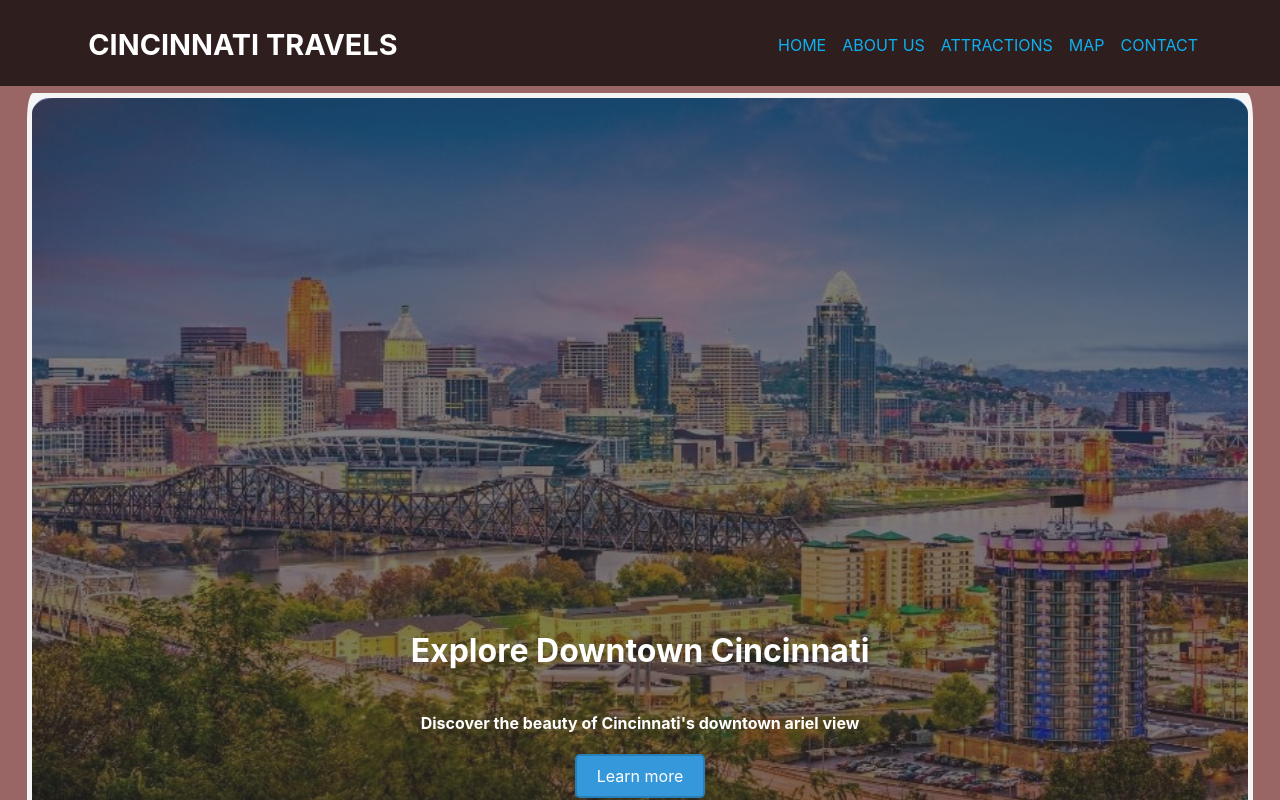
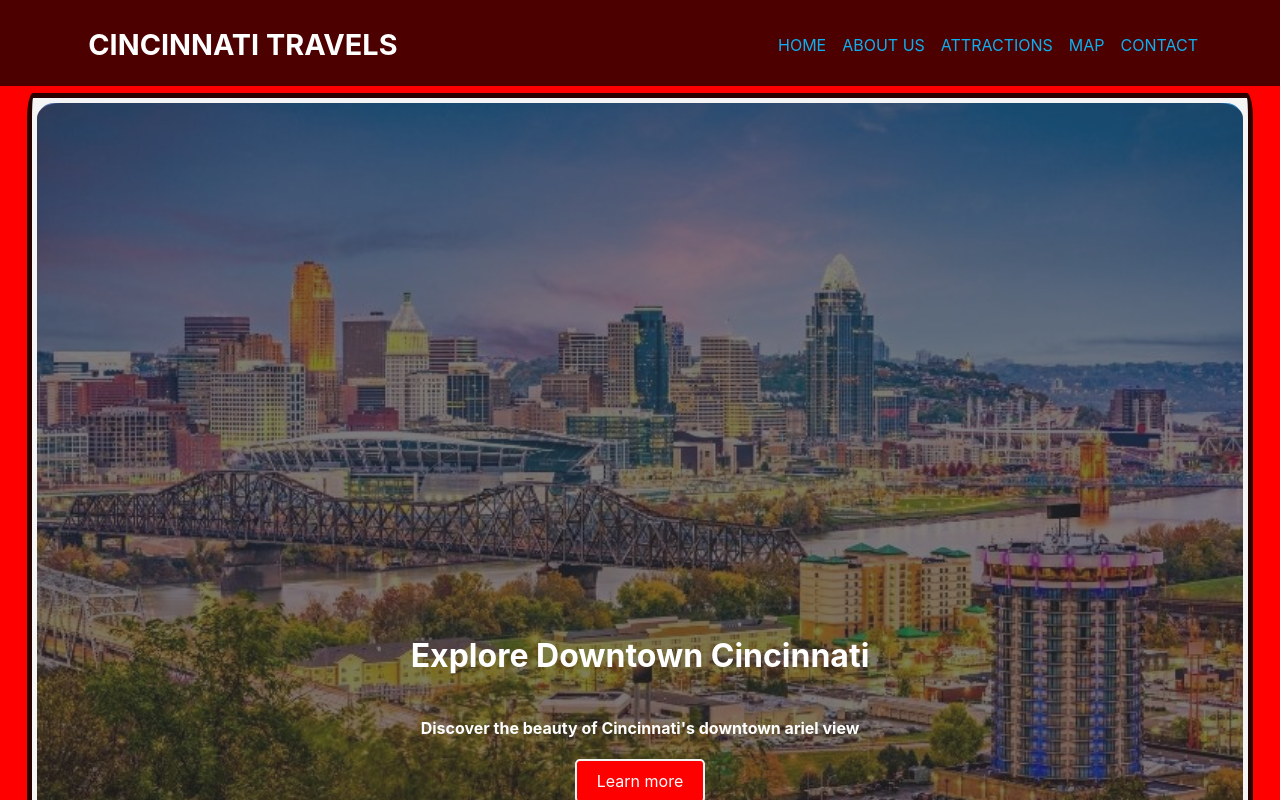
Before and after one commit to BenjaminMcQueen/capstone, a React (Create React App) app: page / in a window 1280 px wide. Shown: the top 800 px of the page. Built offline with nearby package versions, Linux system fonts and the light colour scheme; some icons are missing.

Commit message:
small CSS changes

```diff
--- a/src/App.css
+++ b/src/App.css
@@ -5,6 +5,7 @@
   border-radius: 0.5%;
   padding: 5px;
   margin-bottom: 20px;
+  border: solid 5px #280000;
 }
 
 /* Background Colors */
--- a/src/index.css
+++ b/src/index.css
@@ -1,5 +1,5 @@
 body {
-  background-color: rgb(154, 101, 101);
+  background-color: #FF0000;
 
   font-family: -apple-system, BlinkMacSystemFont, "Segoe UI", "Roboto", "Oxygen",
     "Ubuntu", "Cantarell", "Fira Sans", "Droid Sans", "Helvetica Neue",
@@ -30,7 +30,7 @@ code {
 .img {
   width: 100%;
   height: 90vh;
-  object-fit: fit;
+  object-fit: cover;
   opacity: 0.8;
   border-radius: 17px;
 }
@@ -54,16 +54,16 @@ code {
 
 .anchor-box {
   display: inline-block;
-  background-color: #3498db;
+  background-color: #FF0000;
   padding: 10px 20px;
-  border: 2px solid #2980b9;
+  border: 2px solid whitesmoke;
   border-radius: 5px;
 }
 
 .anchor-box a {
   text-decoration: none;
   /* Remove underlines from the link text */
-  color: #ffffff;
+  color: #FFFFFF;
 }
 
 .home-img {
@@ -239,15 +239,3 @@ footer {
   background-color: #fff;
   box-shadow: 10px 50px 60px rgba(0, 0, 0, 0.1);
 }
-
-/* Last minute debugging CSS */
-h2.text-center {
-  text-align: center;
-}
-
-.visit-container {
-  margin: 25px;
-  padding: 35px;
-  box-shadow: 10px 50px 60px rgba(222, 27, 27, 0.1);
-  border-radius: 25%;
-}
```
